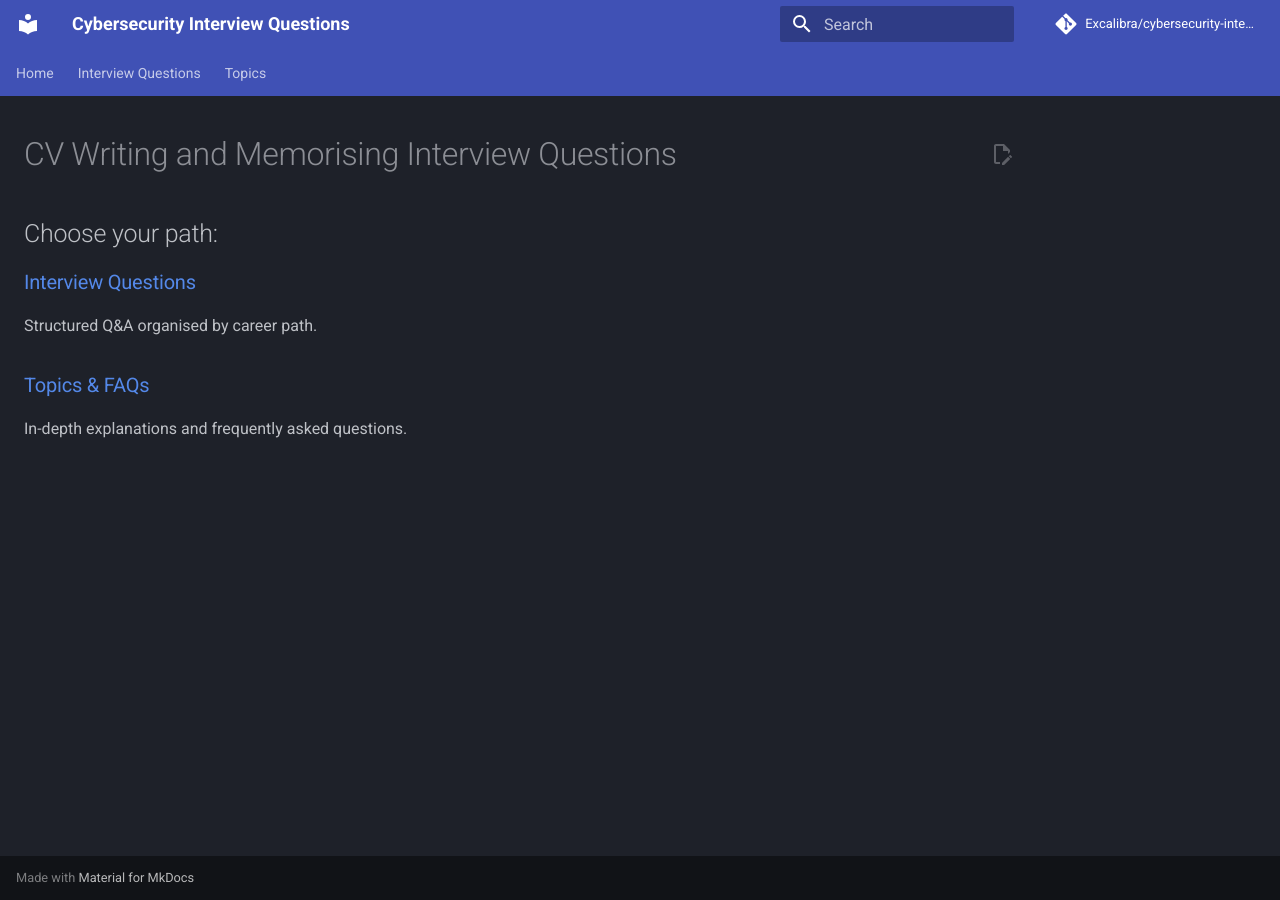
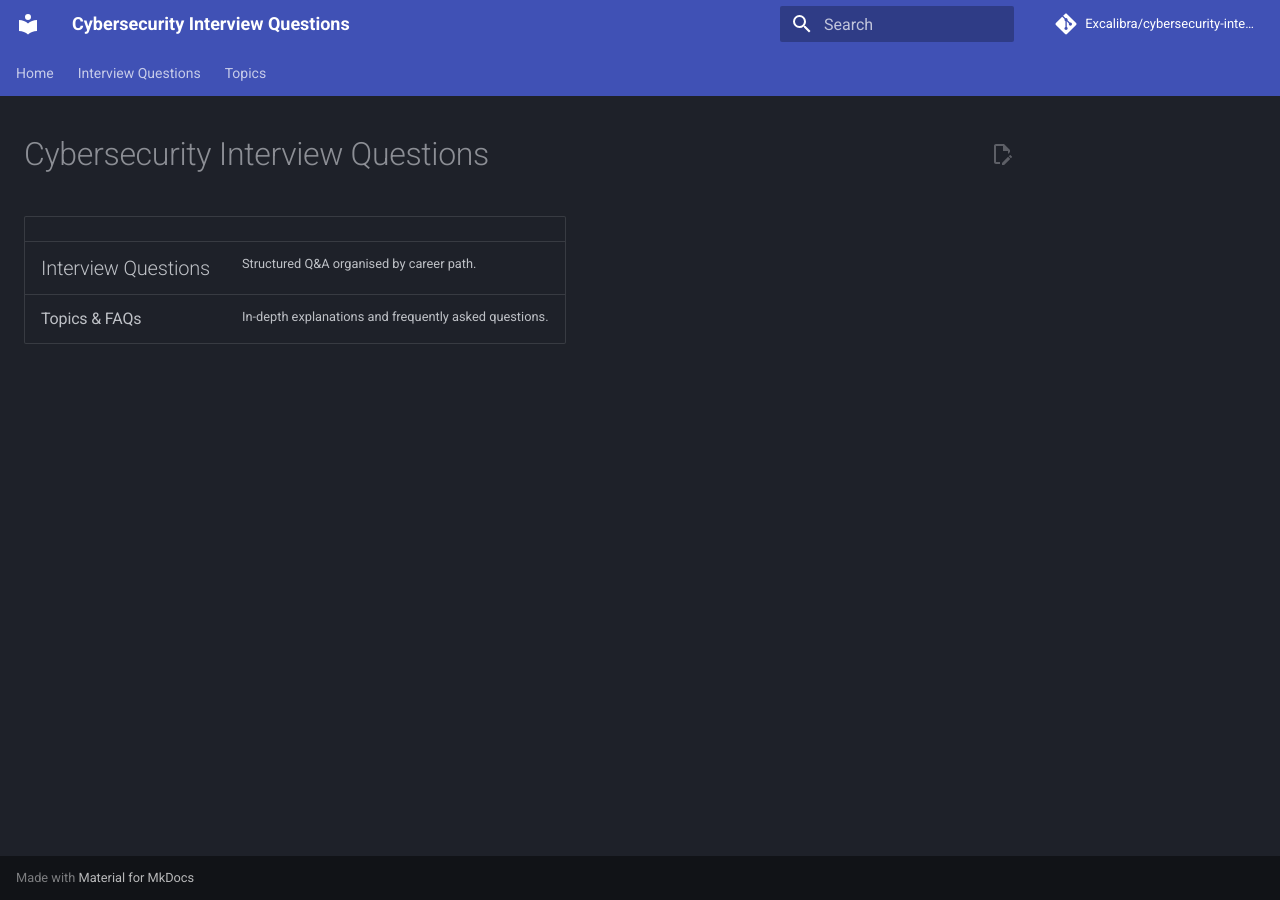
Before and after one commit to Excalibra/cybersecurity-interview-questions, an MkDocs documentation site: the page built from docs/README.md, in a window 1280 px wide. Built offline with MkDocs 1.6.1 and Material for MkDocs 9.7.7, drawn with Linux system fonts in a browser that asks for light colours; comment, search, counter and statistics services are not loaded.

Commit message:
GITBOOK-2: No subject

```diff
--- a/docs/README.md
+++ b/docs/README.md
@@ -1,9 +1,3 @@
-# CV Writing and Memorising Interview Questions
+# Cybersecurity Interview Questions
 
-## Choose your path:
-
-### [Interview Questions](https://excalibra.github.io/cybersecurity-interview-questions/questions/)
-Structured Q&A organised by career path.
-
-### [Topics & FAQs](https://excalibra.github.io/cybersecurity-interview-questions/topics/)
-In-depth explanations and frequently asked questions.
+<table data-view="cards"><thead><tr><th></th><th></th></tr></thead><tbody><tr><td><h2>Interview Questions</h2></td><td>Structured Q&#x26;A organised by career path.</td></tr><tr><td><h3>Topics &#x26; FAQs</h3></td><td>In-depth explanations and frequently asked questions.</td></tr></tbody></table>
```
